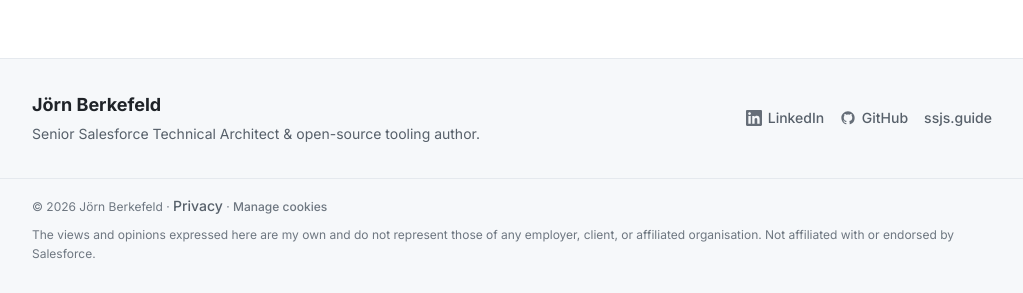
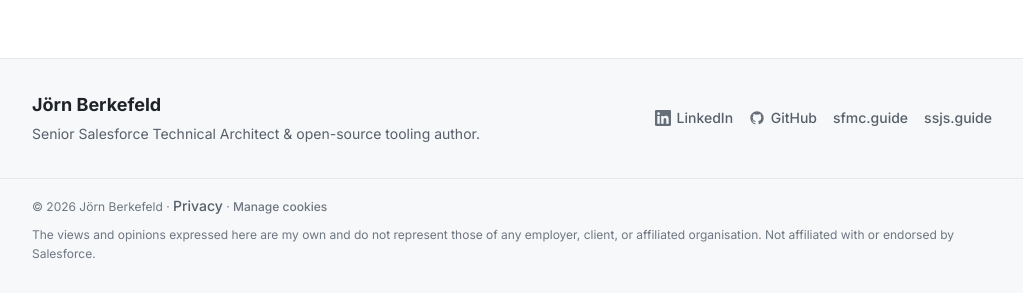
Before and after one commit to JoernBerkefeld/joernberkefeld.com, a Jekyll site: the page built from index.md, in a window 1280 px wide and 900 px high, scrolled down 4815 px. Shown: the part 604-897 px from the top of the window, without its empty margins (128-1151 px from the left). Built offline with Jekyll 4.4.1, drawn with Linux system fonts in a browser that asks for light colours; comment, search, counter and statistics services are not loaded.

Commit message:
sfmc.guide added to footer

```diff
--- a/_includes/footer.html
+++ b/_includes/footer.html
@@ -17,6 +17,7 @@
         </svg>
         GitHub
       </a>
+      <a href="https://sfmc.guide" class="footer-social-link" target="_blank" rel="noopener">sfmc.guide</a>
       <a href="https://ssjs.guide" class="footer-social-link" target="_blank" rel="noopener">ssjs.guide</a>
     </nav>
   </div>
```
